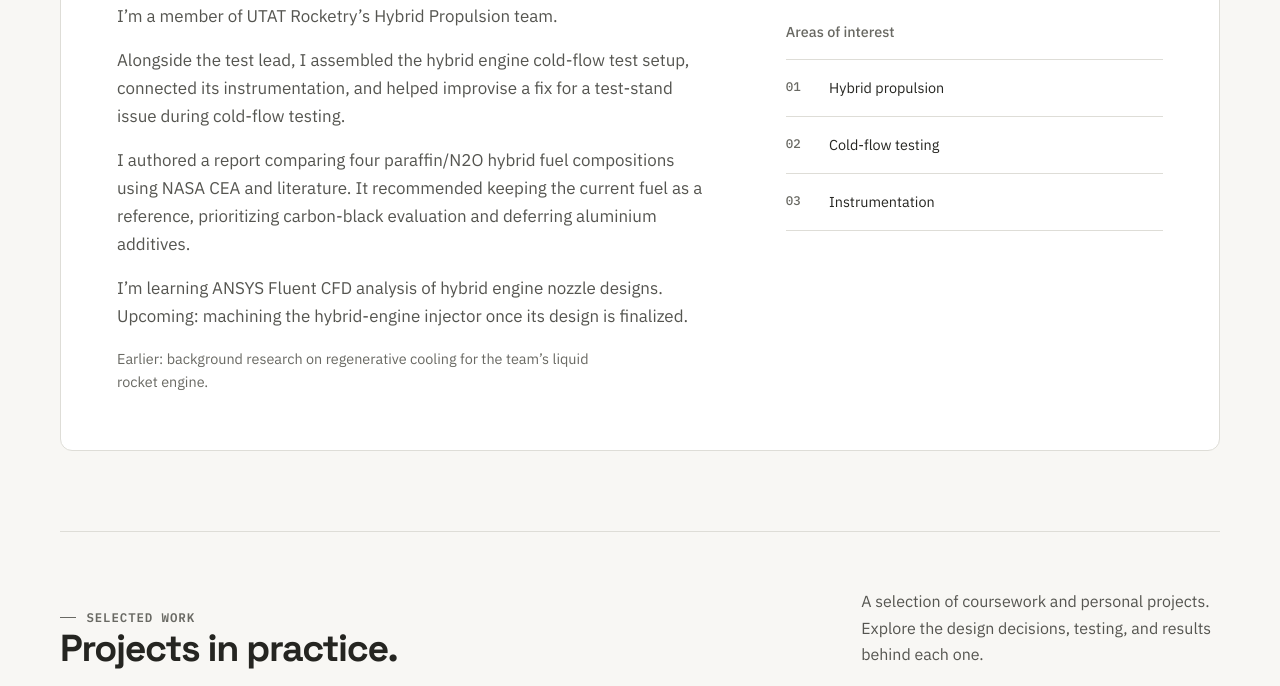
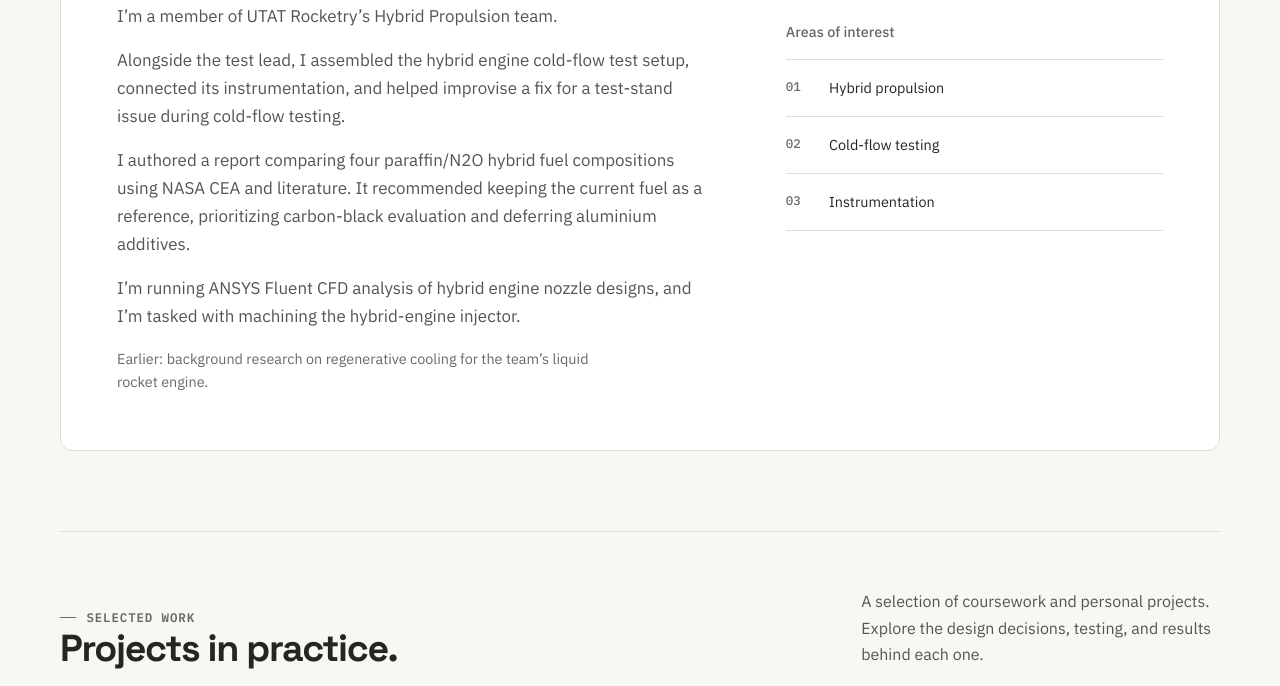
Before and after one commit to JanKazimierczak/Website, a website: page index.html in a window 1280 px wide. Shown: the part 1076-1762 px from the top of the page. Drawn offline with Linux system fonts and the light colour scheme.

Commit message:
Clarify UTAT CFD and injector wording on homepage
Replace "learning"/"Upcoming" phrasing with active CFD work and
injector machining assignment, per JK.

```diff
--- a/index.html
+++ b/index.html
@@ -137,7 +137,7 @@
             <p>I’m a member of UTAT Rocketry’s Hybrid Propulsion team.</p>
             <p>Alongside the test lead, I assembled the hybrid engine cold-flow test setup, connected its instrumentation, and helped improvise a fix for a test-stand issue during cold-flow testing.</p>
             <p>I authored a report comparing four paraffin/N2O hybrid fuel compositions using NASA CEA and literature. It recommended keeping the current fuel as a reference, prioritizing carbon-black evaluation and deferring aluminium additives.</p>
-            <p>I’m learning ANSYS Fluent CFD analysis of hybrid engine nozzle designs. Upcoming: machining the hybrid-engine injector once its design is finalized.</p>
+            <p>I’m running ANSYS Fluent CFD analysis of hybrid engine nozzle designs, and I’m tasked with machining the hybrid-engine injector.</p>
             <p class="team-current-focus">Earlier: background research on regenerative cooling for the team’s liquid rocket engine.</p>
           </div>
           <div class="team-interests">
```
